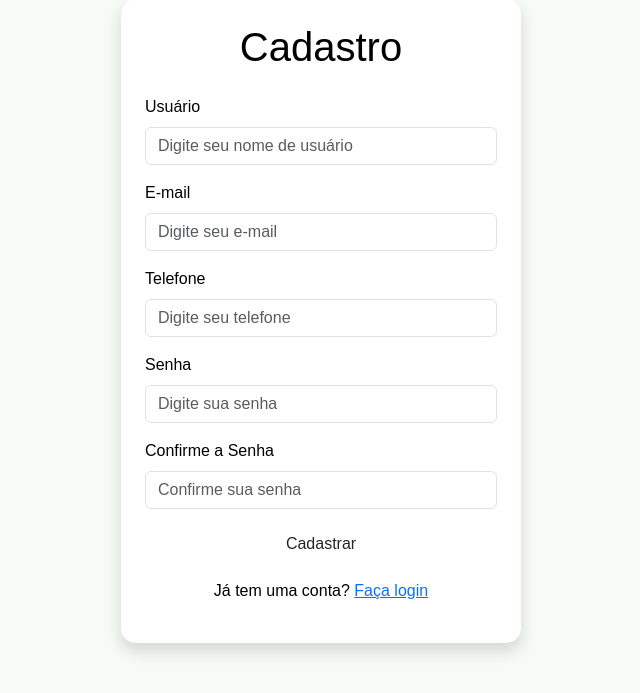
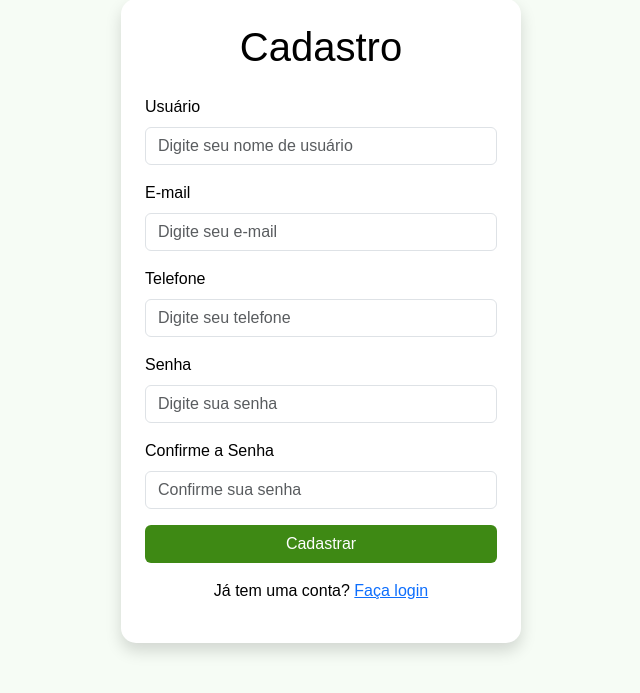
Before and after one commit to Luc1ans/Hortomatica---Sensoriamento-de-hortas, a PHP site: page /View/Cadastro.php in a window 1280 px wide. Shown: the part 79-772 px from the top of the page, without its empty margins (319-959 px from the left). Run offline with PHP 8.4, Linux system fonts and the light colour scheme.

Commit message:
Pequenas correções

```diff
--- a/Assets/style.css
+++ b/Assets/style.css
@@ -302,7 +302,14 @@ form .btn-logout:hover {
     background-color: rgba(197, 240, 199, 0.3);
 }
 
-
+.btn-login{
+    background-color: #3e8914;
+    color: white;
+}
+.btn-login:hover{
+    background-color: #218838;
+    color: white;
+}
 /* Ajustes para gráficos */
 google-charts {
     border-radius: 8px;
```
